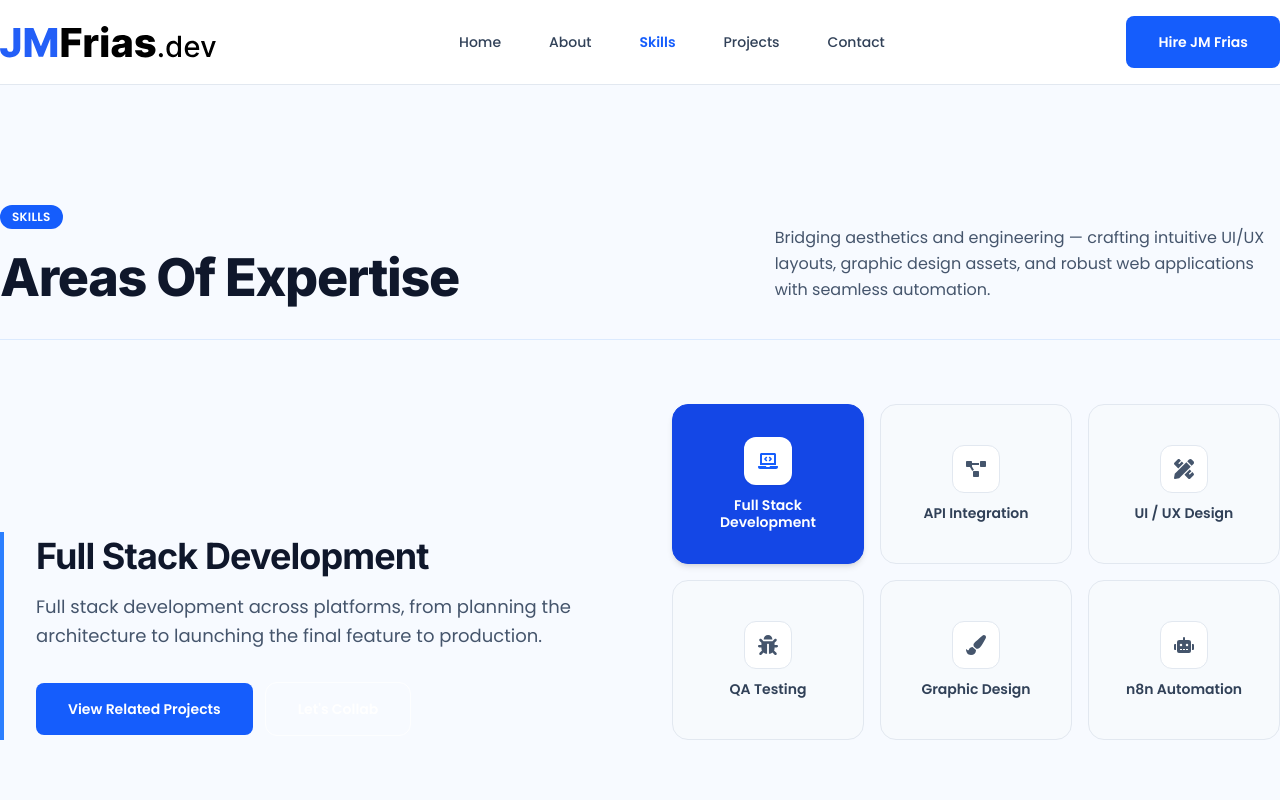
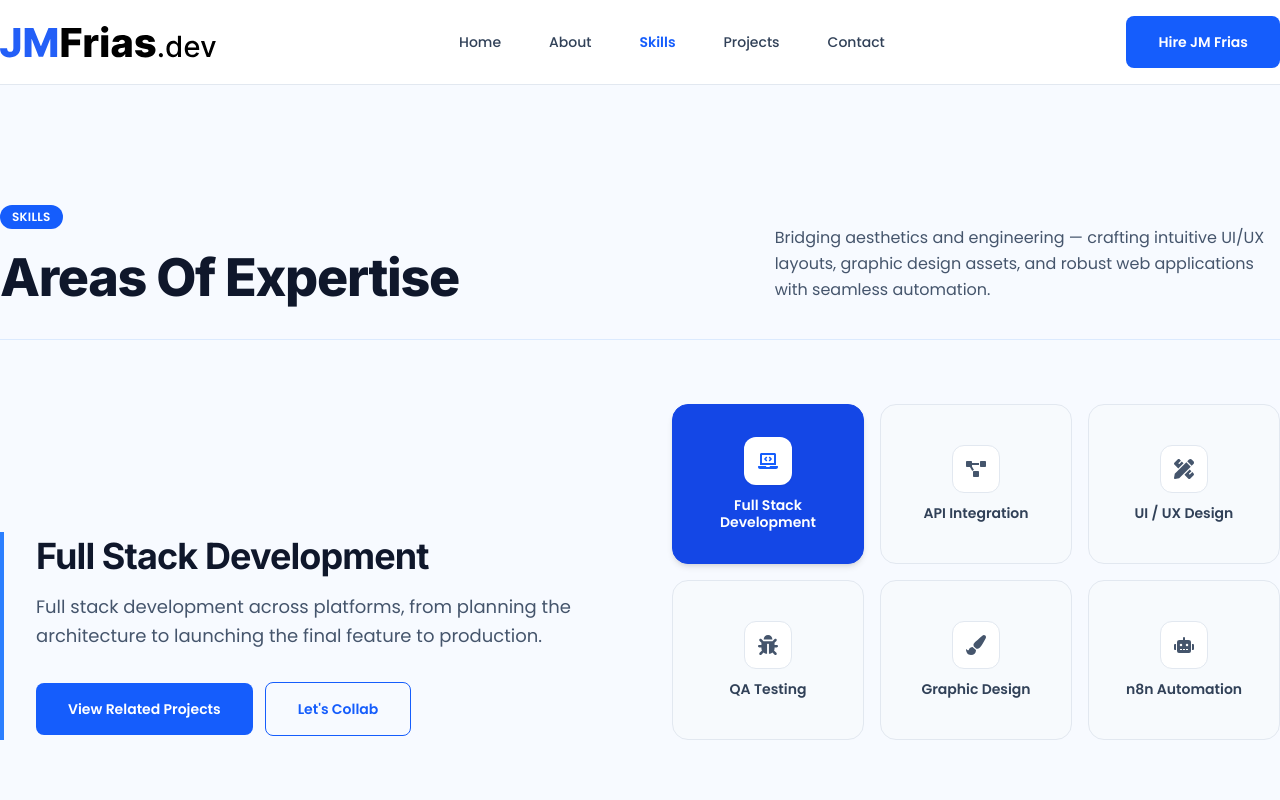
Before and after one commit to johnmarkfrias/jmfrias-portfolio, a React (Vite) app: page /skills in a window 1280 px wide. Shown: the top 800 px of the page. Built offline with nearby package versions, Linux system fonts and the light colour scheme.

Commit message:
Fix the skillDetail file

```diff
--- a/src/components/skills/SkillDetails.jsx
+++ b/src/components/skills/SkillDetails.jsx
@@ -45,7 +45,7 @@ export default function SkillDetails({ activeSkill, isDark = false }) {
         </div>
       )}
 
-      {/* CTA Buttons using the default Button component with white border */}
+      {/* CTA Buttons using default Button radius */}
       <div className="flex flex-col sm:flex-row items-center gap-3 w-full mt-6 sm:mt-8 [&>a]:w-full [&>a]:sm:w-auto [&>button]:w-full [&>button]:sm:w-auto">
         <Button href={targetCategoryRoute} variant="primary">
           View Related Projects
@@ -54,7 +54,11 @@ export default function SkillDetails({ activeSkill, isDark = false }) {
         <Button
           href={`/contact?subject=${encodeURIComponent(collabSubject)}#contact-form-container`}
           variant="outline"
-          className="border-white/80 text-white bg-transparent hover:bg-white/10 hover:border-white rounded-xl"
+          className={
+            isDark
+              ? "border-white/80 text-white bg-transparent hover:bg-white/10 hover:border-white"
+              : ""
+          }
         >
           Let's Collab
         </Button>
```
